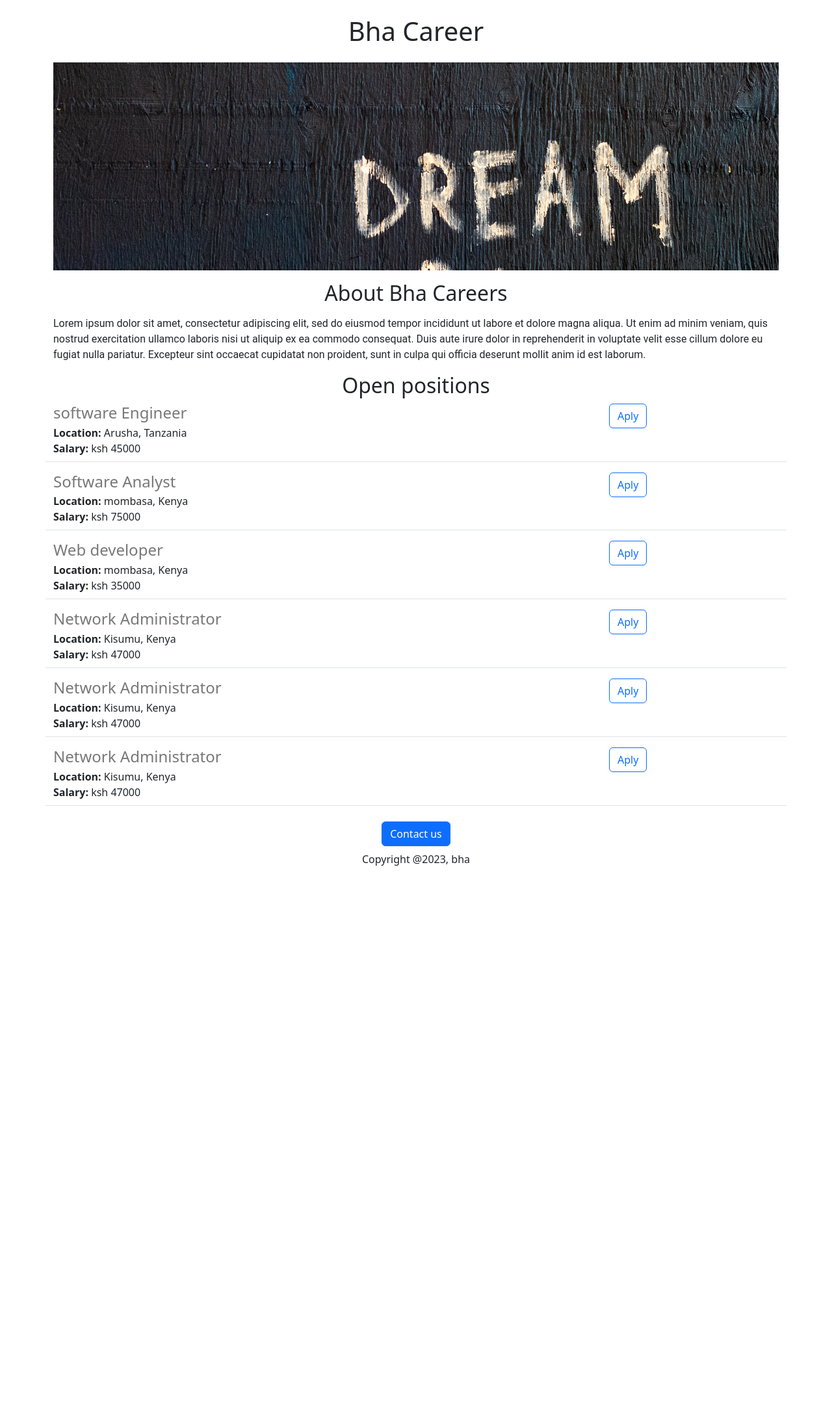
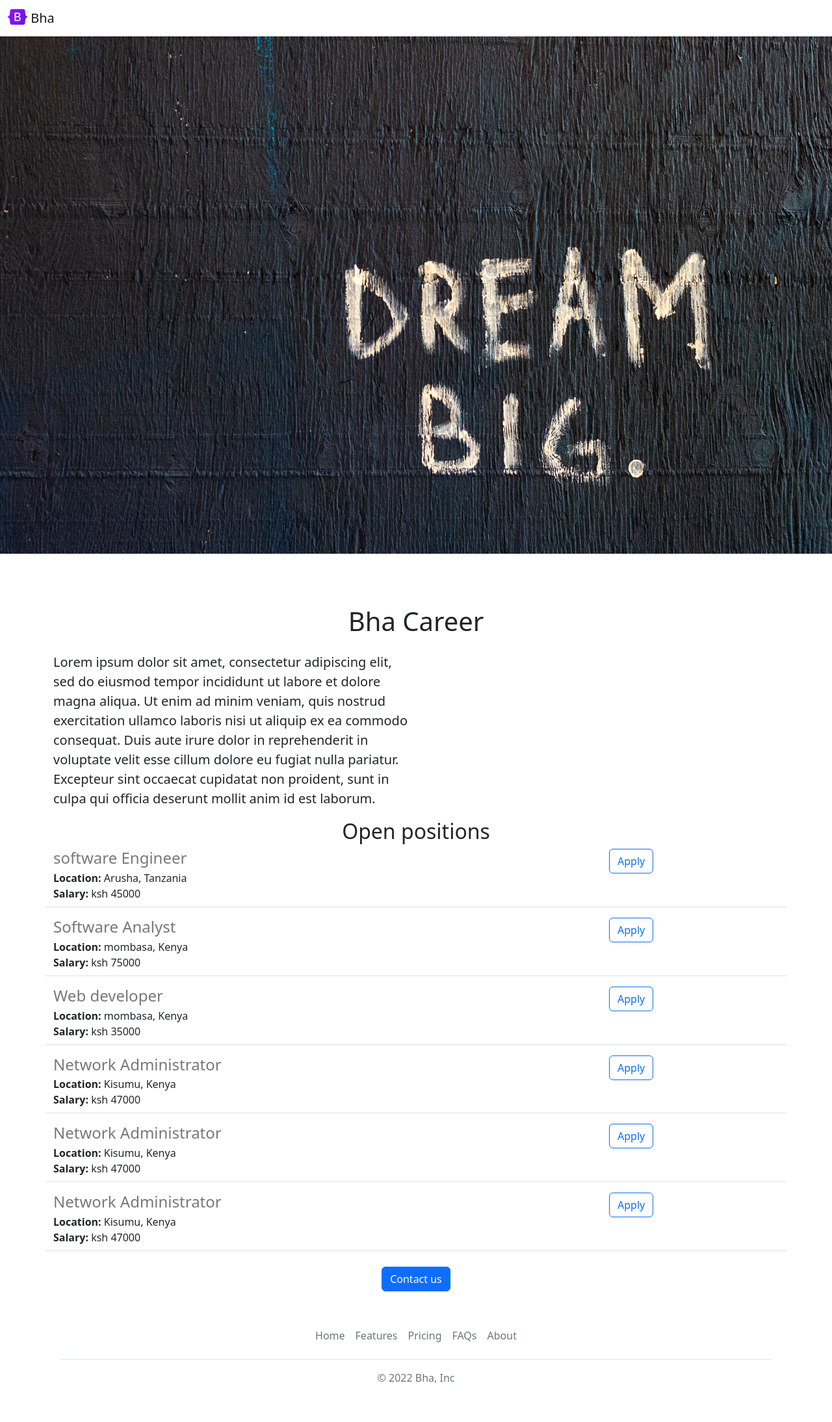
Before and after one commit to Afuyah/bha-career-tut, a Flask app: page / in a window 1280 px wide. Shown: the whole page at 65% size. Before the commit the page ends 1332 px from the top, so only its background shows below. Run offline with Flask 2, Linux system fonts and the light colour scheme.

Commit message:
functional and anesthetic improvements

```diff
--- /dev/null
+++ b/templates/footer.html
@@ -0,0 +1,12 @@
+<div class="container">
+  <footer class="py-3 my-4">
+    <ul class="nav justify-content-center border-bottom pb-3 mb-3">
+      <li class="nav-item"><a href="#" class="nav-link px-2 text-muted">Home</a></li>
+      <li class="nav-item"><a href="#" class="nav-link px-2 text-muted">Features</a></li>
+      <li class="nav-item"><a href="#" class="nav-link px-2 text-muted">Pricing</a></li>
+      <li class="nav-item"><a href="#" class="nav-link px-2 text-muted">FAQs</a></li>
+      <li class="nav-item"><a href="#" class="nav-link px-2 text-muted">About</a></li>
+    </ul>
+    <p class="text-center text-muted">&copy; 2022 Bha, Inc</p>
+  </footer>
+</div>
--- a/templates/home.html
+++ b/templates/home.html
@@ -6,22 +6,26 @@
 <meta name="viewport" content="width=device-width, initial-scale=1">
     <link href="https://cdn.jsdelivr.net/npm/bootstrap@5.2.0/dist/css/bootstrap.min.css" rel="stylesheet" integrity="sha384-gH2yIJqKdNHPEq0n4Mqa/HGKIhSkIHeL5AyhkYV8i59U5AR6csBvApHHNl/vI1Bx" crossorigin="anonymous">
     <style>
-      #banner{
-        height:320px;
-        width: 100%;
-        object-fit:cover;
-      }
+
     </style>
 
   </head>
+
+  <body>
+     <img class= img-fluid id= "banner" src="https://bha-career-tut.afuyaah.repl.co/static/banner.jpg" style="height:36px width:100% object-fit: cover">
  <div class = "container">
-  <body>
+    {%include 'nav.html' %}
     <h1 class="text-center mt-4 mb-4" >Bha Career</h1>
-    <img class= img-fluid id= "banner" src="https://bha-career-tut.afuyaah.repl.co/static/banner.jpg" height = "360px" width= "100%" object-fit = "cover">
-    <h2 class="text-center mt-3 mb-3" >About Bha Careers</h2>
-    <p style= "font-family:roboto">Lorem ipsum dolor sit amet, consectetur adipiscing elit, sed do eiusmod tempor incididunt ut labore et dolore magna aliqua. Ut enim ad minim veniam, quis nostrud exercitation ullamco laboris nisi ut aliquip ex ea commodo consequat. Duis aute irure dolor in reprehenderit in voluptate velit esse cillum dolore eu fugiat nulla pariatur. Excepteur sint occaecat cupidatat non proident, sunt in culpa qui officia deserunt mollit anim id est laborum.</p>
+    <div class= "row">
+      <div class= "col-md-6">
+    <p class ="lead" style= "font-family:roboto font-size:10px">Lorem ipsum dolor sit amet, consectetur adipiscing elit, sed do eiusmod tempor incididunt ut labore et dolore magna aliqua. Ut enim ad minim veniam, quis nostrud exercitation ullamco laboris nisi ut aliquip ex ea commodo consequat. Duis aute irure dolor in reprehenderit in voluptate velit esse cillum dolore eu fugiat nulla pariatur. Excepteur sint occaecat cupidatat non proident, sunt in culpa qui officia deserunt mollit anim id est laborum.
+    </p>
+      </div>
+      <div class= "col-6 d-none d-md-6">
+        <img src="https://bha-career-tut.afuyaah.repl.co/static/simage.jpg" style = "height:340px; border-radius:4px">
+      </div>
+      </div>
     <h2 class="text-center">Open positions</h2>
-
     <div>
       {% for job in jobs %}
        {%include 'jobitem.html'%}
@@ -30,8 +34,9 @@
 
     <div style= "text-align: center">
     <button class="text-center btn btn-primary mt-2 mb-2">Contact us</button>
-      <p>Copyright @2023, bha</p>
+
       </div>
+    {%include 'footer.html'%}
   </body>
 
 
--- a/templates/jobitem.html
+++ b/templates/jobitem.html
@@ -15,7 +15,7 @@
       </div>
   </div>
   <div class ="col-3">
-   <button type="button" class="btn btn-outline-primary">Aply</button>
+   <button type="button" class="btn btn-outline-primary">Apply</button>
   </div>
 
 
--- /dev/null
+++ b/templates/nav.html
@@ -0,0 +1,9 @@
+<nav class="navbar bg-body-tertiary shadow-sm fixed-top bg-white">
+  <div class="container-fluid">
+    <a class="navbar-brand" href="#">
+      <img src="/static/logo.svg" alt="Logo" width="30" height="24" class="d-inline-block align-text-top">
+      Bha
+    </a>
+  </div>
+</nav>
+<div style= "height:56px"></div>
```
Also changed, not shown: static/logo.svg (added), static/simage.jpg (added).
